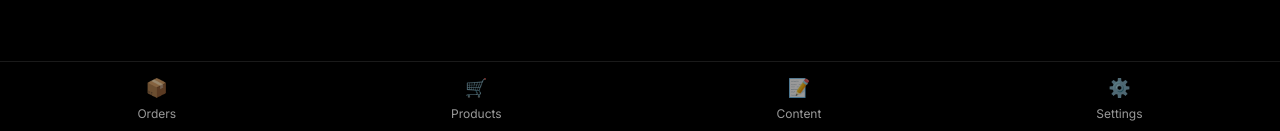
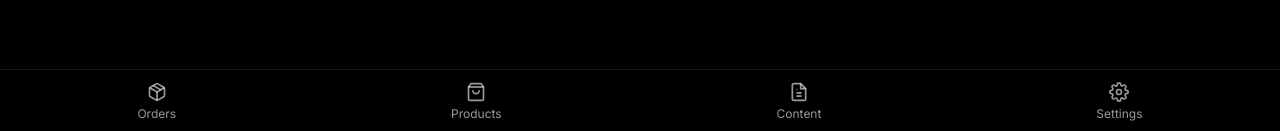
Before and after one commit to aviwebstudios-stack/gadget-store, a Next.js app: page /admin/content in a window 1280 px wide. Shown: the part 666-797 px from the top of the page. Built offline with nearby package versions, Linux system fonts and the light colour scheme; no server answers; the database is empty.

Commit message:
Replace emoji icons with SVG in admin nav

```diff
--- a/app/admin/layout.tsx
+++ b/app/admin/layout.tsx
@@ -1,10 +1,50 @@
 import Link from "next/link";
 
 const TABS = [
-  { label: "Orders", href: "/admin/orders", icon: "📦" },
-  { label: "Products", href: "/admin/products", icon: "🛒" },
-  { label: "Content", href: "/admin/content", icon: "📝" },
-  { label: "Settings", href: "/admin/settings", icon: "⚙️" },
+  {
+    label: "Orders",
+    href: "/admin/orders",
+    icon: (
+      <svg width="20" height="20" viewBox="0 0 24 24" fill="none" stroke="currentColor" strokeWidth="2">
+        <path d="m7.5 4.27 9 5.15" />
+        <path d="M21 8a2 2 0 0 0-1-1.73l-7-4a2 2 0 0 0-2 0l-7 4A2 2 0 0 0 3 8v8a2 2 0 0 0 1 1.73l7 4a2 2 0 0 0 2 0l7-4A2 2 0 0 0 21 16Z" />
+        <path d="m3.3 7 8.7 5 8.7-5" />
+        <path d="M12 22V12" />
+      </svg>
+    ),
+  },
+  {
+    label: "Products",
+    href: "/admin/products",
+    icon: (
+      <svg width="20" height="20" viewBox="0 0 24 24" fill="none" stroke="currentColor" strokeWidth="2">
+        <path d="M6 2 3 6v14a2 2 0 0 0 2 2h14a2 2 0 0 0 2-2V6l-3-4Z" />
+        <path d="M3 6h18" />
+        <path d="M16 10a4 4 0 0 1-8 0" />
+      </svg>
+    ),
+  },
+  {
+    label: "Content",
+    href: "/admin/content",
+    icon: (
+      <svg width="20" height="20" viewBox="0 0 24 24" fill="none" stroke="currentColor" strokeWidth="2">
+        <path d="M14 2H6a2 2 0 0 0-2 2v16a2 2 0 0 0 2 2h12a2 2 0 0 0 2-2V8Z" />
+        <path d="M14 2v6h6" />
+        <path d="M9 13h6M9 17h6M9 9h1" />
+      </svg>
+    ),
+  },
+  {
+    label: "Settings",
+    href: "/admin/settings",
+    icon: (
+      <svg width="20" height="20" viewBox="0 0 24 24" fill="none" stroke="currentColor" strokeWidth="2">
+        <circle cx="12" cy="12" r="3" />
+        <path d="M19.4 15a1.65 1.65 0 0 0 .33 1.82l.06.06a2 2 0 1 1-2.83 2.83l-.06-.06a1.65 1.65 0 0 0-1.82-.33 1.65 1.65 0 0 0-1 1.51V21a2 2 0 0 1-4 0v-.09A1.65 1.65 0 0 0 9 19.4a1.65 1.65 0 0 0-1.82.33l-.06.06a2 2 0 1 1-2.83-2.83l.06-.06a1.65 1.65 0 0 0 .33-1.82 1.65 1.65 0 0 0-1.51-1H3a2 2 0 0 1 0-4h.09A1.65 1.65 0 0 0 4.6 9a1.65 1.65 0 0 0-.33-1.82l-.06-.06a2 2 0 1 1 2.83-2.83l.06.06a1.65 1.65 0 0 0 1.82.33H9a1.65 1.65 0 0 0 1-1.51V3a2 2 0 0 1 4 0v.09a1.65 1.65 0 0 0 1 1.51 1.65 1.65 0 0 0 1.82-.33l.06-.06a2 2 0 1 1 2.83 2.83l-.06.06a1.65 1.65 0 0 0-.33 1.82V9a1.65 1.65 0 0 0 1.51 1H21a2 2 0 0 1 0 4h-.09a1.65 1.65 0 0 0-1.51 1Z" />
+      </svg>
+    ),
+  },
 ];
 
 export default function AdminLayout({ children }: { children: React.ReactNode }) {
@@ -23,7 +63,7 @@ export default function AdminLayout({ children }: { children: React.ReactNode })
             href={tab.href}
             className="flex flex-col items-center gap-1 px-4 py-1 text-xs text-white/60 hover:text-white"
           >
-            <span className="text-lg">{tab.icon}</span>
+            {tab.icon}
             {tab.label}
           </Link>
         ))}
```
